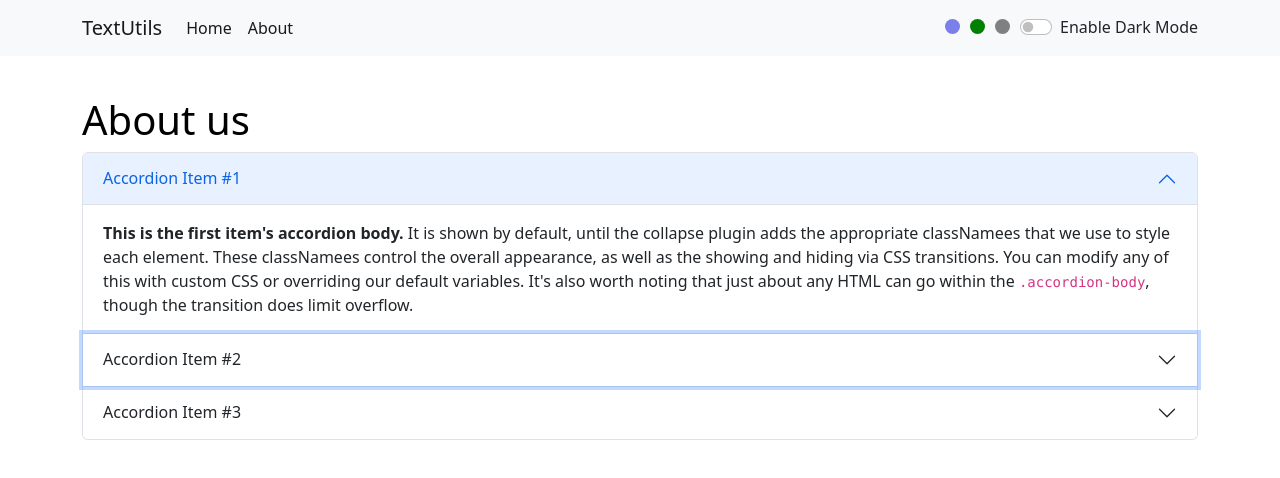
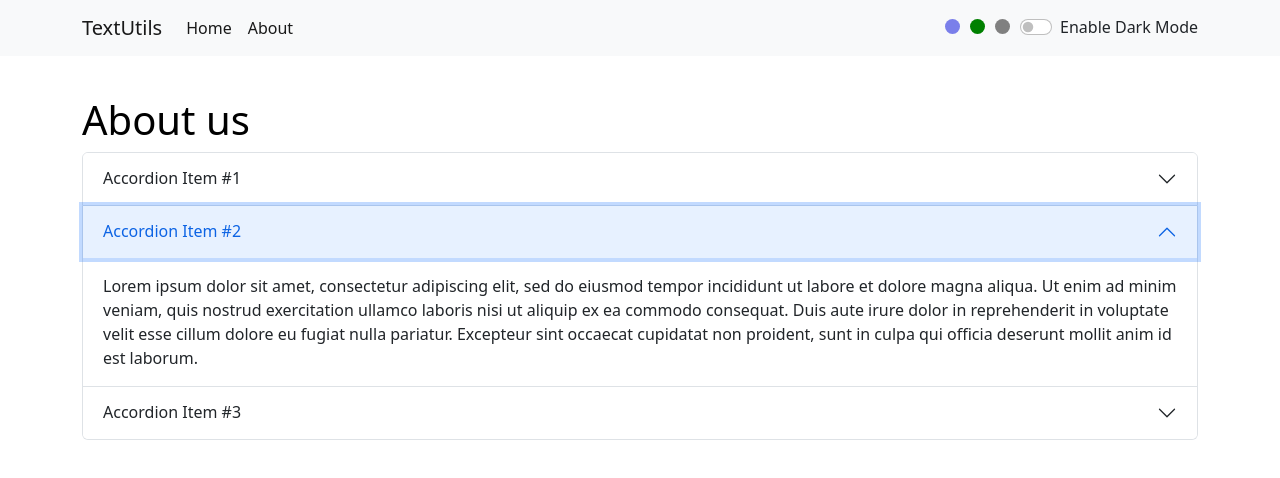
Before and after one commit to bhavinnor1/Text-Utils, a React (Vite) app: page /about in a window 1280 px wide. Both pictures are taken after a click on the button "Accordion Item #2". Shown: the top 478 px of the page. Built offline with nearby package versions, Linux system fonts and the light colour scheme.

Commit message:
Bug Fixes

```diff
--- a/src/components/About.jsx
+++ b/src/components/About.jsx
@@ -1,118 +1,164 @@
 import React from "react";
+import { Accordion, Container } from "react-bootstrap";
 // import "bootstrap/dist/css/bootstrap.css";
 
 function About(props) {
   // const { theme, themeState, handleTheme } = props;
   return (
-    <div className="container" style={{
+    <Container style={{
       backgroundColor: props.mode === "light" ? "white" : document.body.backgroundColor,
       color: props.mode === "light" ? "black" : "white",
     }}>
       <h1 className="mt-3">About us</h1>
-      <div className="accordion" id="accordionExample" >
-        <div className="accordion-item" >
-          <h2 className="accordion-header" id="headingOne" >
-            <button
-              className="accordion-button"
-              type="button"
-              data-bs-toggle="collapse"
-              data-bs-target="#collapseOne"
-              aria-expanded="true"
-              aria-controls="collapseOne"
-            // style={theme}
-            >
-              Accordion Item #1
-            </button>
-          </h2>
-          <div
-            id="collapseOne"
-            className="accordion-collapse collapse show"
-            aria-labelledby="headingOne"
-            data-bs-parent="#accordionExample"
-          >
-            <div className="accordion-body">
-              <strong>This is the first item's accordion body.</strong> It is
-              shown by default, until the collapse plugin adds the appropriate
-              classNamees that we use to style each element. These classNamees
-              control the overall appearance, as well as the showing and hiding
-              via CSS transitions. You can modify any of this with custom CSS or
-              overriding our default variables. It's also worth noting that just
-              about any HTML can go within the <code>.accordion-body</code>,
-              though the transition does limit overflow.
-            </div>
-          </div>
-        </div>
-        <div className="accordion-item">
-          <h2 className="accordion-header" id="headingTwo">
-            <button
-              // style={theme}
-              className="accordion-button collapsed"
-              type="button"
-              data-bs-toggle="collapse"
-              data-bs-target="#collapseTwo"
-              aria-expanded="false"
-              aria-controls="collapseTwo"
-            >
-              Accordion Item #2
-            </button>
-          </h2>
-          <div
-            id="collapseTwo"
-            className="accordion-collapse collapse"
-            aria-labelledby="headingTwo"
-            data-bs-parent="#accordionExample"
-          >
-            <div className="accordion-body">
-              <strong>This is the second item's accordion body.</strong> It is
-              hidden by default, until the collapse plugin adds the appropriate
-              classNamees that we use to style each element. These classNamees
-              control the overall appearance, as well as the showing and hiding
-              via CSS transitions. You can modify any of this with custom CSS or
-              overriding our default variables. It's also worth noting that just
-              about any HTML can go within the <code>.accordion-body</code>,
-              though the transition does limit overflow.
-            </div>
-          </div>
-        </div>
-        <div className="accordion-item">
-          <h2 className="accordion-header" id="headingThree">
-            <button
-              // style={theme}
-              className="accordion-button collapsed"
-              type="button"
-              data-bs-toggle="collapse"
-              data-bs-target="#collapseThree"
-              aria-expanded="false"
-              aria-controls="collapseThree"
-            >
-              Accordion Item #3
-            </button>
-          </h2>
-          <div
-            id="collapseThree"
-            className="accordion-collapse collapse"
-            aria-labelledby="headingThree"
-            data-bs-parent="#accordionExample"
-          >
-            <div className="accordion-body">
-              <strong>This is the third item's accordion body.</strong> It is
-              hidden by default, until the collapse plugin adds the appropriate
-              classNamees that we use to style each element. These classNamees
-              control the overall appearance, as well as the showing and hiding
-              via CSS transitions. You can modify any of this with custom CSS or
-              overriding our default variables. It's also worth noting that just
-              about any HTML can go within the <code>.accordion-body</code>,
-              though the transition does limit overflow.
-            </div>
-          </div>
-        </div>
-      </div>
-      {/* <div className="container mt-3">
-        <button onClick={handleTheme} className="btn btn-primary">
-          {themeState}
-        </button>
-      </div> */}
-    </div>
+      <Accordion defaultActiveKey="0">
+        <Accordion.Item eventKey="0">
+          <Accordion.Header>Accordion Item #1</Accordion.Header>
+          <Accordion.Body>
+            Lorem ipsum dolor sit amet, consectetur adipiscing elit, sed do
+            eiusmod tempor incididunt ut labore et dolore magna aliqua. Ut enim ad
+            minim veniam, quis nostrud exercitation ullamco laboris nisi ut
+            aliquip ex ea commodo consequat. Duis aute irure dolor in
+            reprehenderit in voluptate velit esse cillum dolore eu fugiat nulla
+            pariatur. Excepteur sint occaecat cupidatat non proident, sunt in
+            culpa qui officia deserunt mollit anim id est laborum.
+          </Accordion.Body>
+        </Accordion.Item>
+        <Accordion.Item eventKey="1">
+          <Accordion.Header>Accordion Item #2</Accordion.Header>
+          <Accordion.Body>
+            Lorem ipsum dolor sit amet, consectetur adipiscing elit, sed do
+            eiusmod tempor incididunt ut labore et dolore magna aliqua. Ut enim ad
+            minim veniam, quis nostrud exercitation ullamco laboris nisi ut
+            aliquip ex ea commodo consequat. Duis aute irure dolor in
+            reprehenderit in voluptate velit esse cillum dolore eu fugiat nulla
+            pariatur. Excepteur sint occaecat cupidatat non proident, sunt in
+            culpa qui officia deserunt mollit anim id est laborum.
+          </Accordion.Body>
+        </Accordion.Item>
+        <Accordion.Item eventKey="2">
+          <Accordion.Header>Accordion Item #3</Accordion.Header>
+          <Accordion.Body>
+            Lorem ipsum dolor sit amet, consectetur adipiscing elit, sed do
+            eiusmod tempor incididunt ut labore et dolore magna aliqua. Ut enim ad
+            minim veniam, quis nostrud exercitation ullamco laboris nisi ut
+            aliquip ex ea commodo consequat. Duis aute irure dolor in
+            reprehenderit in voluptate velit esse cillum dolore eu fugiat nulla
+            pariatur. Excepteur sint occaecat cupidatat non proident, sunt in
+            culpa qui officia deserunt mollit anim id est laborum.
+          </Accordion.Body>
+        </Accordion.Item>
+      </Accordion>
+    </Container>
+
+    // <div className="container" style={{
+    //   backgroundColor: props.mode === "light" ? "white" : document.body.backgroundColor,
+    //   color: props.mode === "light" ? "black" : "white",
+    // }}>
+    //   <h1 className="mt-3">About us</h1>
+    //   <div className="accordion" id="accordionExample" >
+    //     <div className="accordion-item" >
+    //       <h2 className="accordion-header" id="headingOne" >
+    //         <button
+    //           className="accordion-button"
+    //           type="button"
+    //           data-bs-toggle="collapse"
+    //           data-bs-target="#collapseOne"
+    //           aria-expanded="true"
+    //           aria-controls="collapseOne"
+    //         // style={theme}
+    //         >
+    //           Accordion Item #1
+    //         </button>
+    //       </h2>
+    //       <div
+    //         id="collapseOne"
+    //         className="accordion-collapse collapse show"
+    //         aria-labelledby="headingOne"
+    //         data-bs-parent="#accordionExample"
+    //       >
+    //         <div className="accordion-body">
+    //           <strong>This is the first item's accordion body.</strong> It is
+    //           shown by default, until the collapse plugin adds the appropriate
+    //           classNamees that we use to style each element. These classNamees
+    //           control the overall appearance, as well as the showing and hiding
+    //           via CSS transitions. You can modify any of this with custom CSS or
+    //           overriding our default variables. It's also worth noting that just
+    //           about any HTML can go within the <code>.accordion-body</code>,
+    //           though the transition does limit overflow.
+    //         </div>
+    //       </div>
+    //     </div>
+    //     <div className="accordion-item">
+    //       <h2 className="accordion-header" id="headingTwo">
+    //         <button
+    //           // style={theme}
+    //           className="accordion-button collapsed"
+    //           type="button"
+    //           data-bs-toggle="collapse"
+    //           data-bs-target="#collapseTwo"
+    //           aria-expanded="false"
+    //           aria-controls="collapseTwo"
+    //         >
+    //           Accordion Item #2
+    //         </button>
+    //       </h2>
+    //       <div
+    //         id="collapseTwo"
+    //         className="accordion-collapse collapse"
+    //         aria-labelledby="headingTwo"
+    //         data-bs-parent="#accordionExample"
+    //       >
+    //         <div className="accordion-body">
+    //           <strong>This is the second item's accordion body.</strong> It is
+    //           hidden by default, until the collapse plugin adds the appropriate
+    //           classNamees that we use to style each element. These classNamees
+    //           control the overall appearance, as well as the showing and hiding
+    //           via CSS transitions. You can modify any of this with custom CSS or
+    //           overriding our default variables. It's also worth noting that just
+    //           about any HTML can go within the <code>.accordion-body</code>,
+    //           though the transition does limit overflow.
+    //         </div>
+    //       </div>
+    //     </div>
+    //     <div className="accordion-item">
+    //       <h2 className="accordion-header" id="headingThree">
+    //         <button
+    //           // style={theme}
+    //           className="accordion-button collapsed"
+    //           type="button"
+    //           data-bs-toggle="collapse"
+    //           data-bs-target="#collapseThree"
+    //           aria-expanded="false"
+    //           aria-controls="collapseThree"
+    //         >
+    //           Accordion Item #3
+    //         </button>
+    //       </h2>
+    //       <div
+    //         id="collapseThree"
+    //         className="accordion-collapse collapse"
+    //         aria-labelledby="headingThree"
+    //         data-bs-parent="#accordionExample"
+    //       >
+    //         <div className="accordion-body">
+    //           <strong>This is the third item's accordion body.</strong> It is
+    //           hidden by default, until the collapse plugin adds the appropriate
+    //           classNamees that we use to style each element. These classNamees
+    //           control the overall appearance, as well as the showing and hiding
+    //           via CSS transitions. You can modify any of this with custom CSS or
+    //           overriding our default variables. It's also worth noting that just
+    //           about any HTML can go within the <code>.accordion-body</code>,
+    //           though the transition does limit overflow.
+    //         </div>
+    //       </div>
+    //     </div>
+    //   </div>
+    /* <div className="container mt-3">
+      <button onClick={handleTheme} className="btn btn-primary">
+        {themeState}
+      </button>
+    </div> */
+    // </div>
   );
 }
 
--- a/src/components/NavBar.jsx
+++ b/src/components/NavBar.jsx
@@ -36,7 +36,6 @@ function NavBar(props) {
               </NavLink>
             </li>
           </ul>
-          {/* <div className="nav-item" style={{ float: "right" }}> */}
           <button onClick={props.lavenderMode} className="lavender"></button>
           <button onClick={props.greenMode} className="green"></button>
           <button onClick={props.grayMode} className="gray"></button>
@@ -56,10 +55,7 @@ function NavBar(props) {
               Enable {`${props.mode === "light" ? "Dark" : "Light"}`} Mode
             </label>
           </div>
-          {/* </div> */}
         </div>
-
-
       </div>
     </nav>
   );
--- a/src/components/RBNavBar.jsx
+++ b/src/components/RBNavBar.jsx
@@ -1,7 +1,6 @@
 import Container from 'react-bootstrap/Container';
 import Nav from 'react-bootstrap/Nav';
 import Navbar from 'react-bootstrap/Navbar';
-import NavDropdown from 'react-bootstrap/NavDropdown';
 import { NavLink } from "react-router-dom";
 
 function RBNavBar(props) {
```
Also changed, not shown: src/components/Alert.jsx (+2 -16 lines), src/components/TextForm.jsx (+9 -16 lines), LinkedIn_icon.svg (added), YouTube_full-color_icon_(2017).svg (added).
